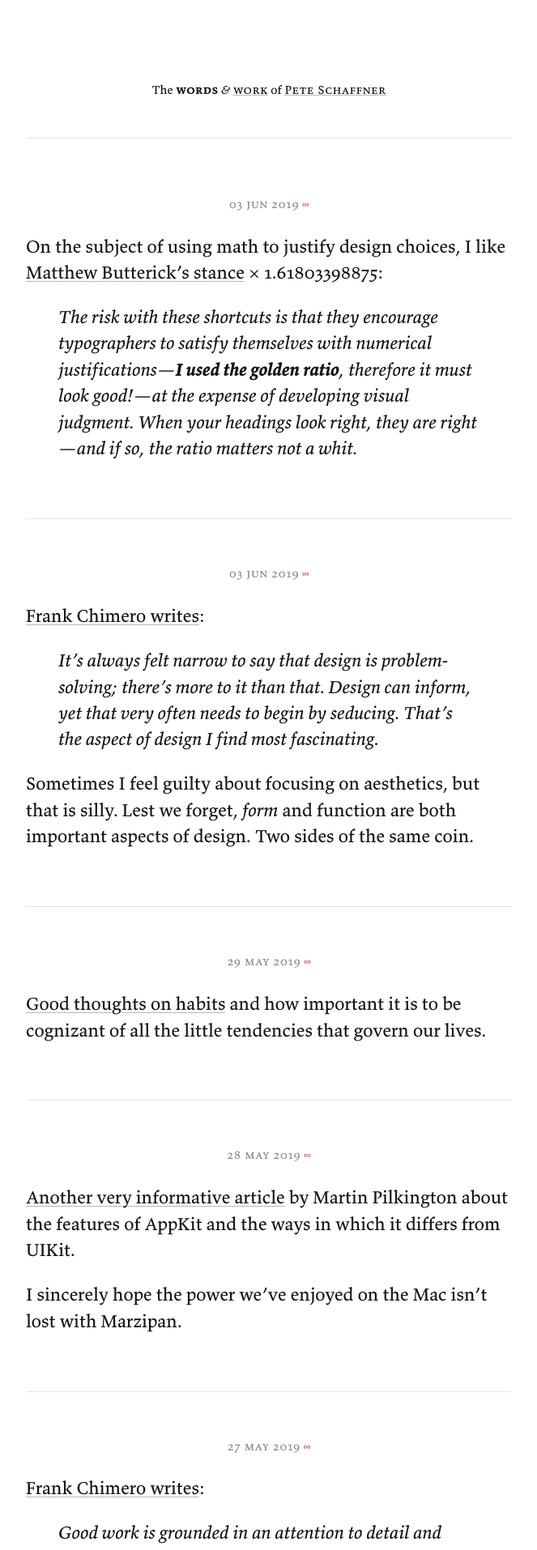
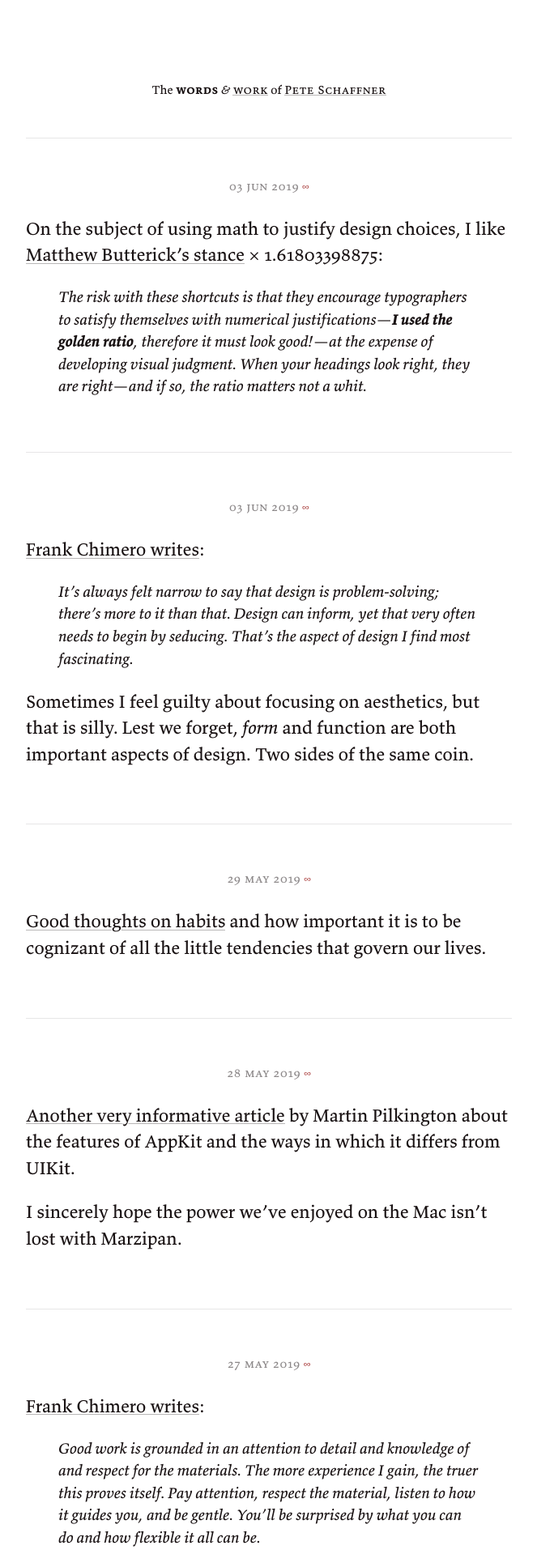
Before and after one commit to upmusings/upshift, a Jekyll site: the page built from words/index.html, in a window 1280 px wide. Shown: the top 1914 px of the page at 81% size, without its empty margins (308-971 px from the left). Built offline with Jekyll 4.4.1, drawn with Linux system fonts in a browser that asks for light colours.

Commit message:
Update styles.css

```diff
--- a/assets/css/styles.css
+++ b/assets/css/styles.css
@@ -105,7 +105,7 @@ nav .current {
 
 main {
 	flex: 1 0 auto; /* For a sticky footer */
-	padding: 62px 0 48px 0;
+	padding: 40px 0 48px 0;
 	-webkit-hyphens: auto;
 	-moz-hyphens: auto;
 	-ms-hyphens: auto;
@@ -135,6 +135,7 @@ hr:after {
 
 blockquote {
 	font-style: italic;
+	font-size: .85em;
 }
 
 article h1 {
```
